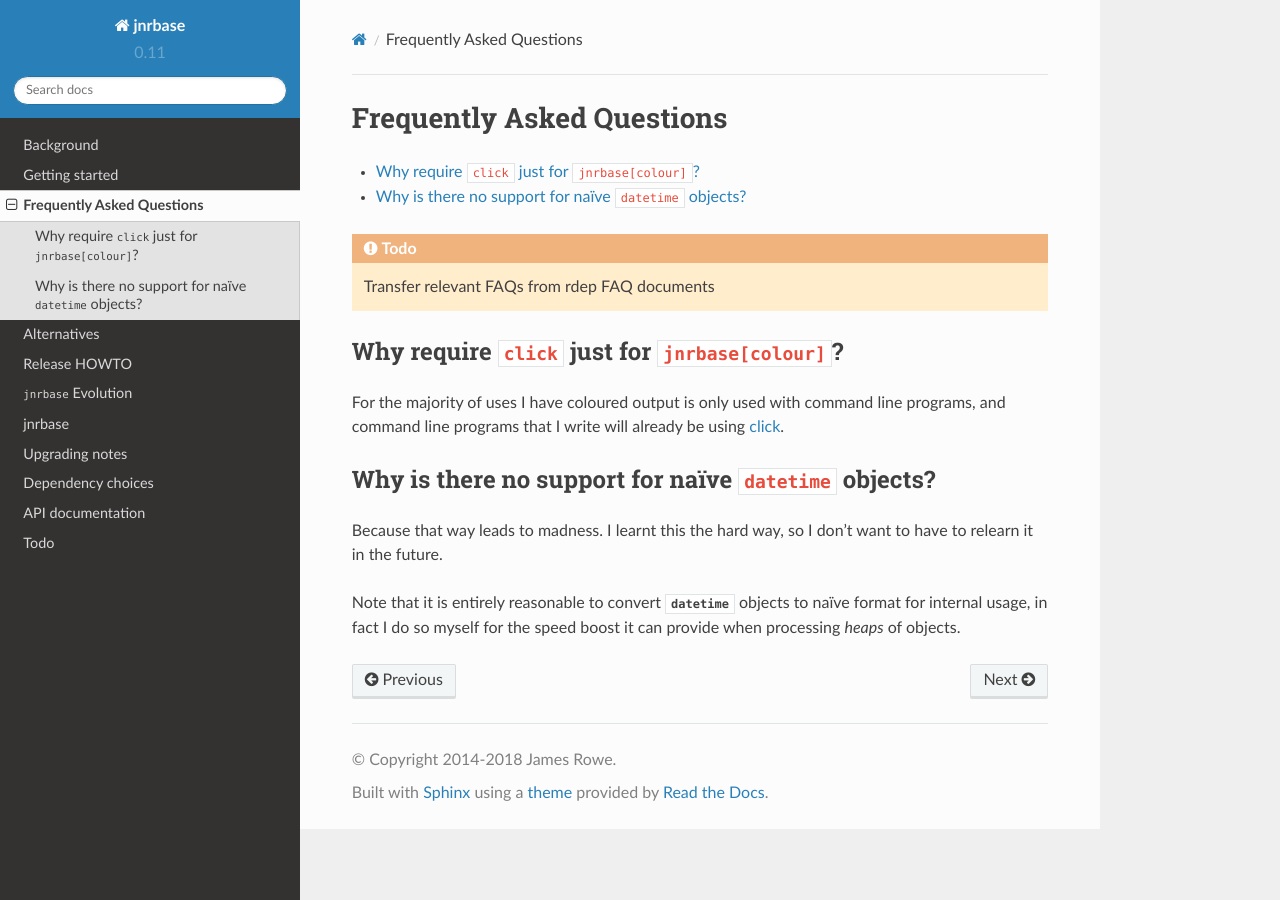
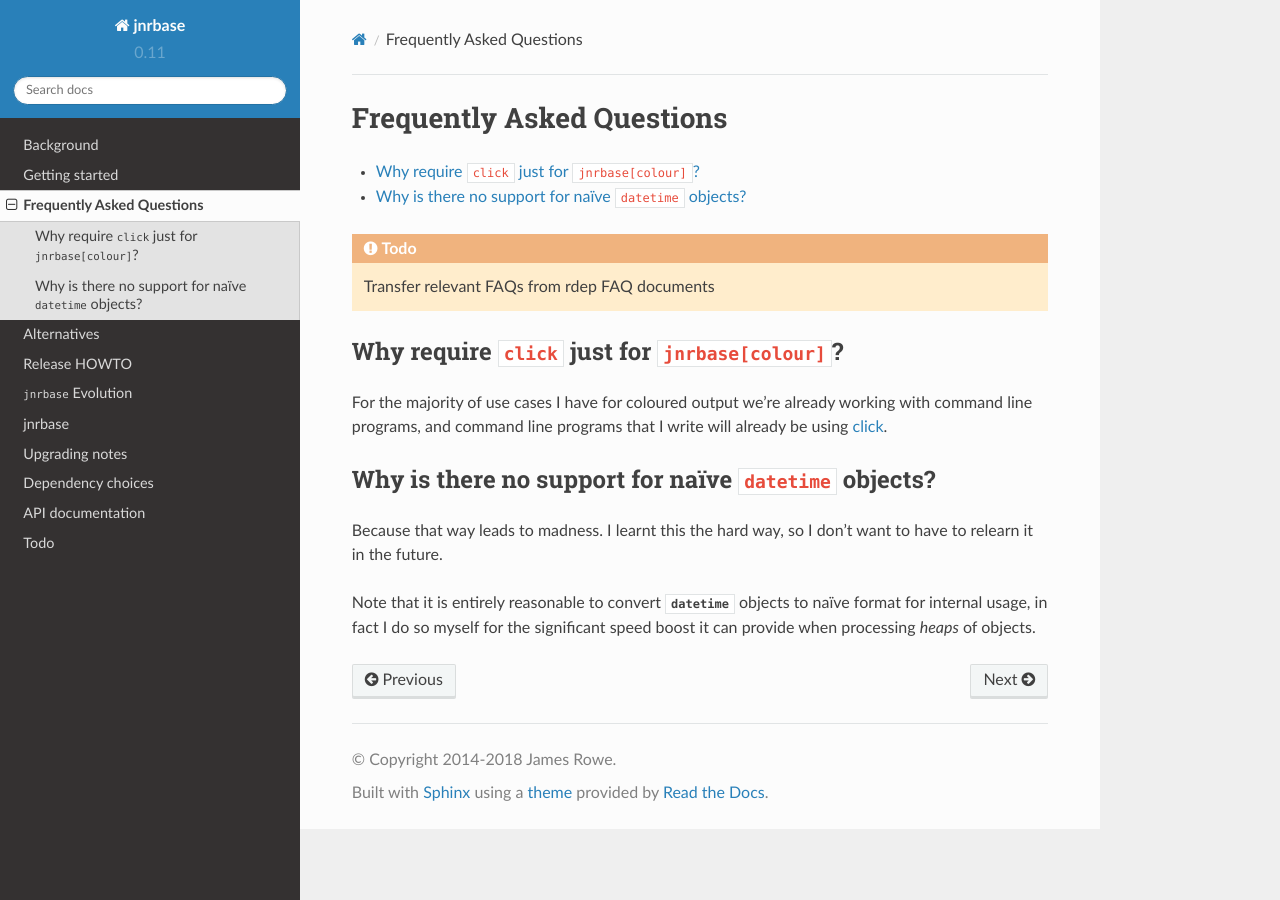
Before and after one commit to JNRowe/jnrbase, a Sphinx documentation site: the page built from doc/faq.rst, in a window 1280 px wide. Built offline with Sphinx 7.4.7 and the Read the Docs theme 2.0.0, drawn with Linux system fonts in a browser that asks for light colours.

Commit message:
[Tr] Minor grammar fixes

```diff
--- a/doc/faq.rst
+++ b/doc/faq.rst
@@ -16,8 +16,9 @@ Frequently Asked Questions
 Why require ``click`` just for ``jnrbase[colour]``?
 ---------------------------------------------------
 
-For the majority of uses I have coloured output is only used with command line
-programs, and command line programs that I write will already be using click_.
+For the majority of use cases I have for coloured output we’re already working
+with command line programs, and command line programs that I write will already
+be using click_.
 
 .. _click: https://pypi.org/project/click/
 
@@ -27,6 +28,6 @@ Why is there no support for naïve ``datetime`` objects?
 Because that way leads to madness.  I learnt this the hard way, so I don’t want
 to have to relearn it in the future.
 
-Note that it is entirely reasonable to convert :obj:`~datetime.datetime`
-objects to naïve format for internal usage, in fact I do so myself for the
+Note that it is entirely reasonable to convert :obj:`~datetime.datetime` objects
+to naïve format for internal usage, in fact I do so myself for the significant
 speed boost it can provide when processing *heaps* of objects.
```
Also changed, not shown: 2 other files.
